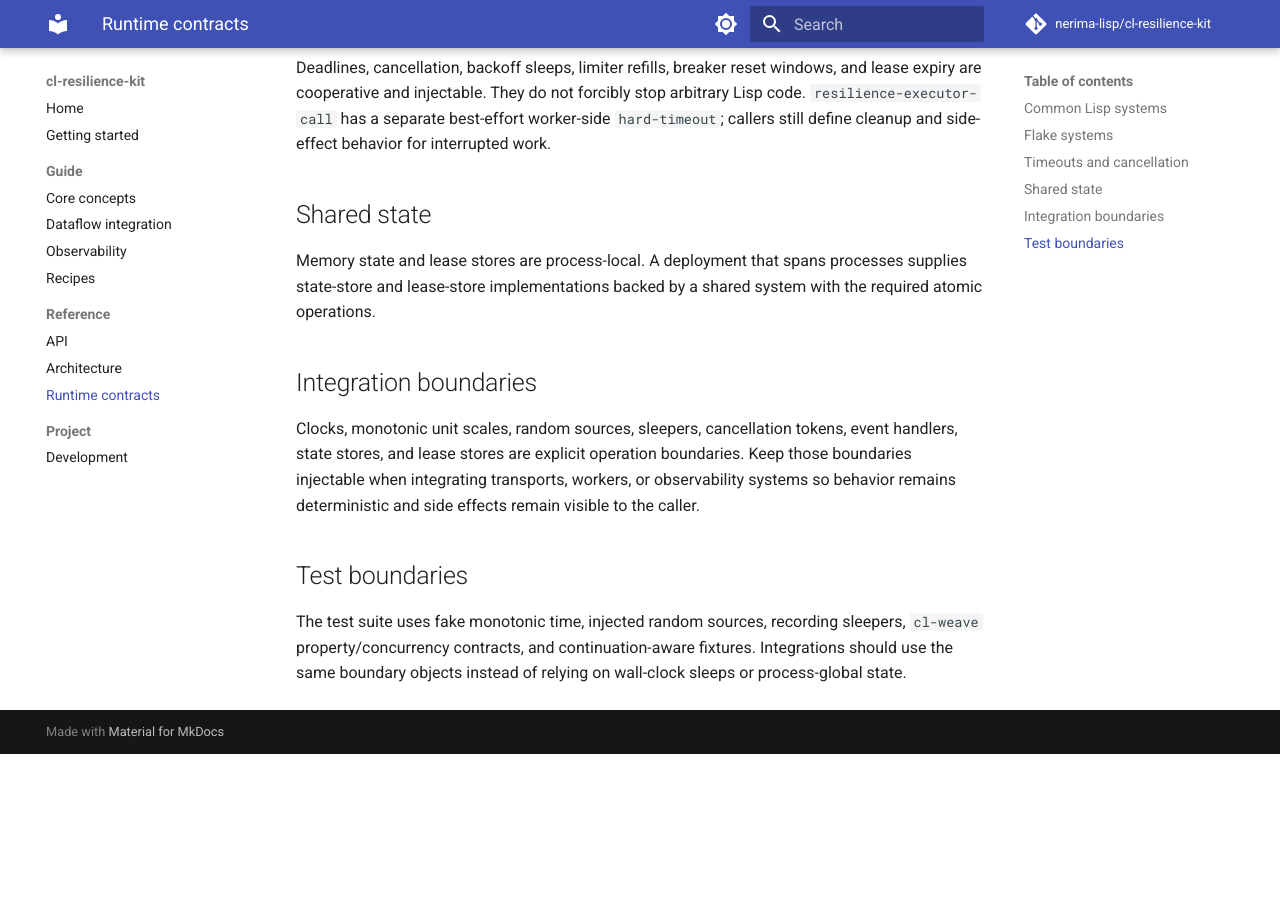
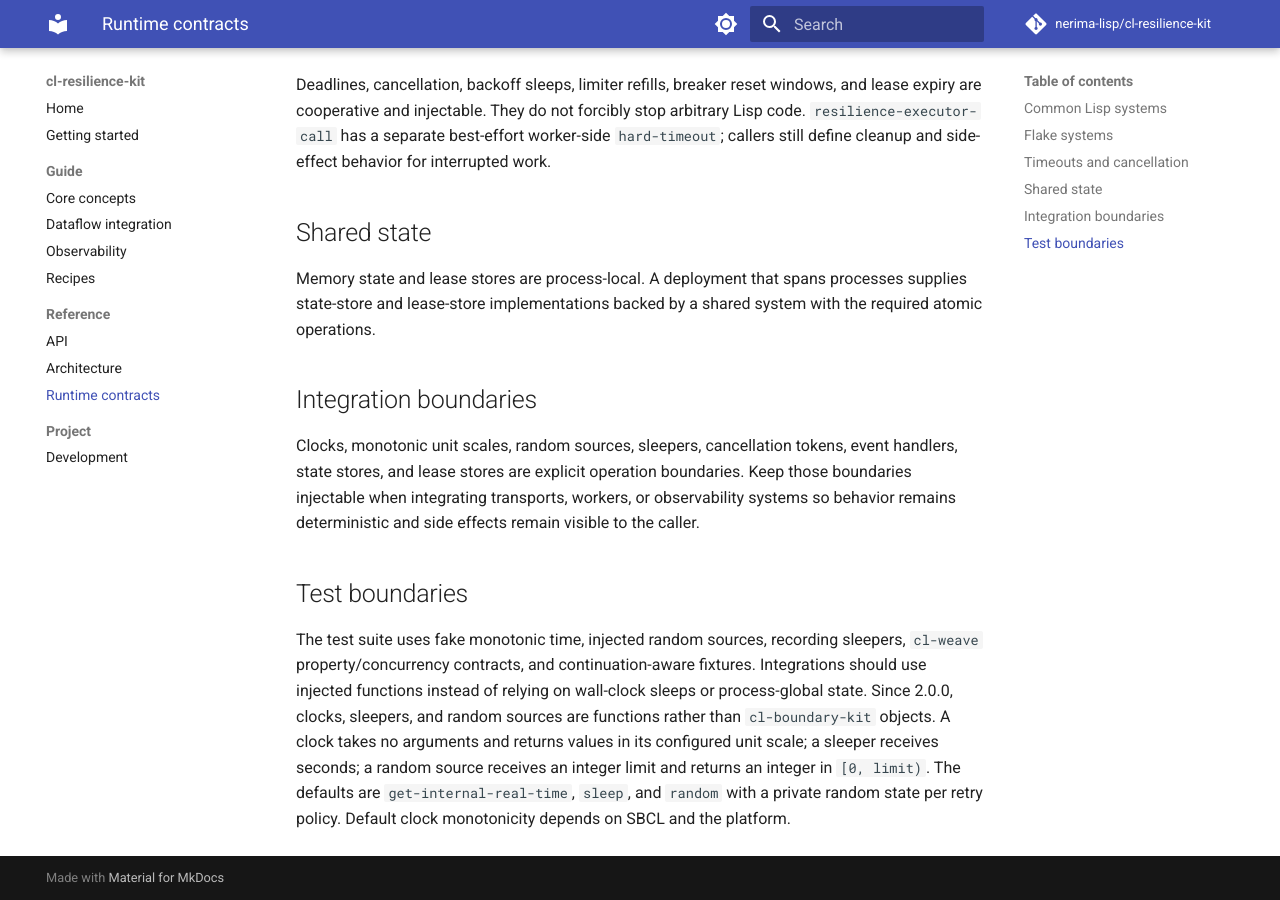
Before and after one commit to nerima-lisp/cl-resilience-kit, an MkDocs documentation site: the page built from docs/src/reference/runtime-contracts.md, in a window 1280 px wide and 900 px high, scrolled down 937 px. Built offline with MkDocs 1.6.1 and Material for MkDocs 9.7.7, drawn with Linux system fonts in a browser that asks for light colours; comment, search, counter and statistics services are not loaded; before the commit the page ends 1691 px from its top, so only the background shows below that; some of the changed text lies outside the part shown.

Commit message:
refactor!: replace boundary objects with injectable functions

```diff
--- a/docs/src/reference/runtime-contracts.md
+++ b/docs/src/reference/runtime-contracts.md
@@ -10,15 +10,17 @@ The library is distributed as the ASDF system `cl-resilience-kit`.
 
 Its runtime dependencies are versioned directly in the system definition:
 
-- `cl-boundary-kit` 2.3.0 or newer;
-- `cl-concurrent-kit` 0.6.1 or newer;
+- `cl-concurrent-kit` 0.7.0 or newer;
 - `cl-date-kit` 1.0.0 or newer.
 
 The optional `cl-resilience-kit/observability` system adds direct metrics
 integration with `cl-observability-kit`, and the optional
 `cl-resilience-kit/dataflow` system adds direct pipeline integration with
 `cl-dataflow-kit`. The test system additionally uses `cl-weave`; the production
-system does not load the test framework.
+system does not load the test framework or either optional integration.
+The observability integration retains `cl-boundary-kit` as a transitive
+dependency of `cl-observability-kit`. The full test suite loads both optional
+integrations and their dependencies.
 
 ## Flake systems
 
@@ -57,5 +59,11 @@ side effects remain visible to the caller.
 
 The test suite uses fake monotonic time, injected random sources, recording
 sleepers, `cl-weave` property/concurrency contracts, and continuation-aware
-fixtures.  Integrations should use the same boundary objects instead of
-relying on wall-clock sleeps or process-global state.
+fixtures. Integrations should use injected functions instead of relying on
+wall-clock sleeps or process-global state. Since 2.0.0, clocks,
+sleepers, and random sources are functions rather than `cl-boundary-kit`
+objects. A clock takes no arguments and returns values in its configured
+unit scale; a sleeper receives seconds; a random source receives an integer
+limit and returns an integer in `[0, limit)`. The defaults are
+`get-internal-real-time`, `sleep`, and `random` with a private random state
+per retry policy. Default clock monotonicity depends on SBCL and the platform.
```
Also changed, not shown: CONTRIBUTING.md (+3 -3 lines), RELEASE-NOTES.md (added, +26 -0 lines), docs/src/getting-started.md (+8 -6 lines), docs/src/index.md (+2 -2 lines), README.md, 9 other files.
